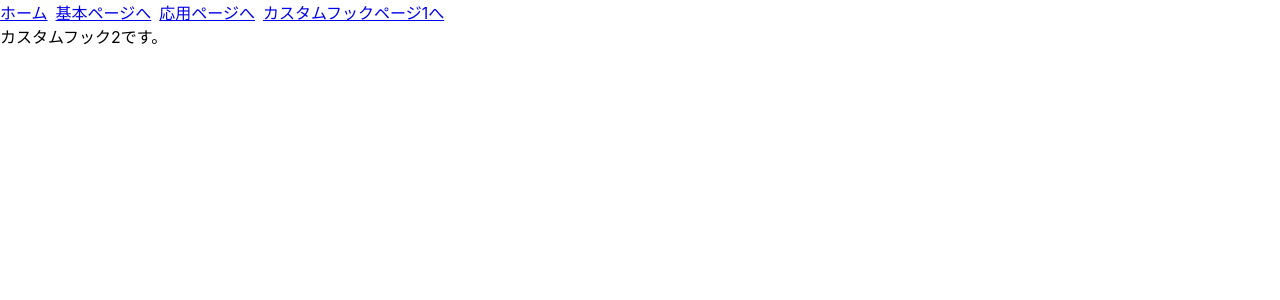
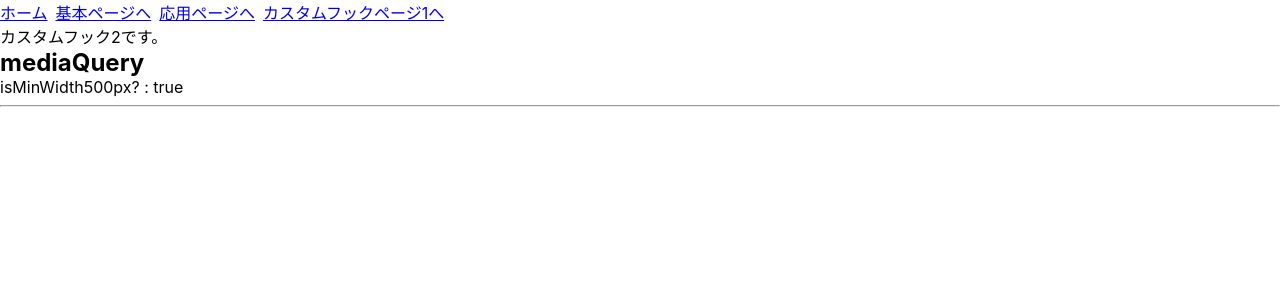
Before and after one commit to genta-t/react18-tutorial, a React (Create React App) app: page /custom-hooks-2 in a window 1280 px wide. Shown: the top 300 px of the page. Built offline with nearby package versions, Linux system fonts and the light colour scheme.

Commit message:
useMediaQueryカスタムフック完了

```diff
--- a/src/components/CustomHooks2.tsx
+++ b/src/components/CustomHooks2.tsx
@@ -1,4 +1,5 @@
 import PageLinks from './items/PageLinks';
+import MediaQueryComp from './customHooks/mediaQuery/MediaQueryComp';
 
 const CustomHooksPage2 = () => {
 
@@ -6,6 +7,7 @@ const CustomHooksPage2 = () => {
     <>
       <PageLinks link={"/custom-hooks-2"}/>
       <p>カスタムフック2です。</p>
+      <MediaQueryComp />
     </>
   );
 }
--- /dev/null
+++ b/src/components/customHooks/mediaQuery/MediaQueryComp.tsx
@@ -0,0 +1,15 @@
+import { useMediaQuery } from "./useMediaQuery";
+
+const MediaQueryComp = () => {
+  const isLarge = useMediaQuery("(min-width: 500px");
+
+  return (
+    <>
+      <h2>mediaQuery</h2>
+      <p>isMinWidth500px? : {isLarge.toString()}</p>
+      <hr />
+    </>
+  )
+}
+
+export default MediaQueryComp;
--- /dev/null
+++ b/src/components/customHooks/mediaQuery/useMediaQuery.ts
@@ -0,0 +1,17 @@
+import { useEffect, useState } from "react"
+import { useEventListener } from "../eventListener/useEventListener";
+
+export const useMediaQuery = (mediaQuery: string) => {
+  const [ isMatch, setIsMatch ] = useState(false);
+  const [ mediaQueryList, setMediaQueryList ] = useState<MediaQueryList | null>(null);
+
+  useEffect(() => {
+    const list = window.matchMedia(mediaQuery);
+    setMediaQueryList(list);
+    setIsMatch(list.matches);
+  }, [mediaQuery]);
+
+  useEventListener("change", (e: MediaQueryListEvent) => setIsMatch(e.matches), mediaQueryList);
+
+  return isMatch;
+}
```
